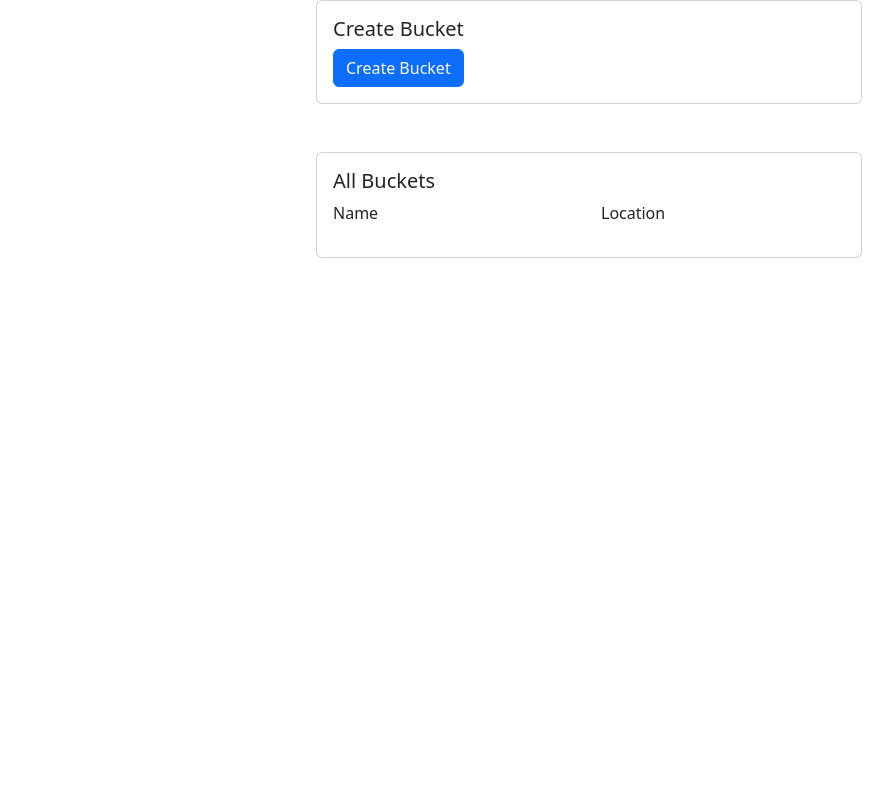
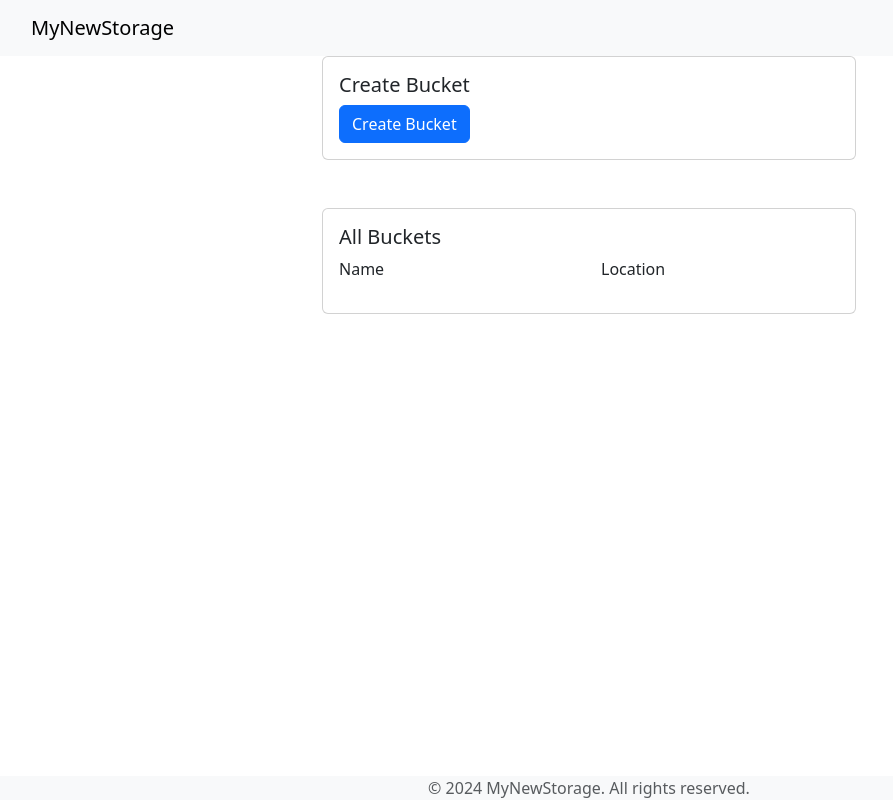
Before and after one commit to janlebar/test-agenda, an Angular app: page /home in a window 1280 px wide. Shown: the whole page, without its empty margins (51-944 px from the left). Built offline with nearby package versions, Linux system fonts and the light colour scheme.

Commit message:
redesigning

```diff
--- a/src/app/app.component.html
+++ b/src/app/app.component.html
@@ -1,2 +1,20 @@
 
-<router-outlet/>
+<header class="navbar navbar-expand-lg navbar-light bg-light">
+  <div class="container">
+    <a class="navbar-brand" href="#">MyNewStorage </a>
+    </div>
+</header>
+
+<!-- Main Content Area -->
+<main class="flex-grow-1">
+  <div class="container">
+    <router-outlet></router-outlet>
+  </div>
+</main>
+
+<!-- Footer -->
+<footer class="footer fixed-bottom bg-light">
+  <div class="container text-center">
+    <span class="text-muted">&copy; 2024 MyNewStorage. All rights reserved.</span>
+  </div>
+</footer>
--- a/src/app/bucket-detail/bucket-detail.component.html
+++ b/src/app/bucket-detail/bucket-detail.component.html
@@ -1,16 +1,45 @@
 
-  <div class="container">
-    <h1>Bucket Detail</h1>
-    <div>
-      <p>Name: {{ bucketSignal().name }}</p>
-      <p>Location: {{ bucketSignal().location }}</p>
+
+
+  <div class="container mt-5">
+    <div class="row justify-content-center">
+      <div class="col-md-6">
+        <div class="card">
+          <div class="card-body">
+            <h5 class="card-title">Bucket Detail</h5>
+
+            <div class="row">
+              <div class="col">
+                <p>Name</p>
+              </div>
+              <div class="col">
+                <p>Last modified</p>
+              </div>
+            </div>
+
+
+            <div>
+                <label for="fileInput" class="btn btn-danger">Upload Object</label>
+                <input type="file" id="fileInput" style="display:none;" (change)="onFileSelected($event)" />
+            </div>
+
+
+            <ul class="list-group">
+              @for (file of bucketSignal().files; track file) {
+              <li class="list-group-item">
+                <div class="row">
+                  <div class="col">
+                    <p>{{ file }}</p>
+                  </div>
+                  <div class="col">
+                    <p>{{ bucketSignal().location }}</p>
+                  </div>
+                </div>
+              </li>
+              }
+            </ul>
+          </div>
+        </div>
+      </div>
     </div>
-    <!-- Add file input element -->
-    <div>
-      <input type="file" (change)="onFileSelected($event)" />
-    </div>
-
-    @for (file of bucketSignal().files; track file) {
-        <a>{{ file }}</a>
-    }
   </div>
--- a/src/app/bucket-list/bucket-list.component.html
+++ b/src/app/bucket-list/bucket-list.component.html
@@ -1,4 +1,4 @@
-<div class="container">
+<!-- <div class="container">
     <div class="row justify-content-center">
         <div class="col-md-6">
             <div class="card">
@@ -11,7 +11,7 @@
             </div>
         </div>
     </div>
-</div>
+</div> -->
 
 <div class="container mt-5">
     <div class="row justify-content-center">
--- a/src/app/cloudstorage/cloudstorage.component.html
+++ b/src/app/cloudstorage/cloudstorage.component.html
@@ -1,18 +1,16 @@
-<div class="container">
+<div class="container mt-5">
   <div class="row justify-content-center">
-      <div class="col-md-4">
+      <div class="col-md-6">
           <div class="card">
               <div class="card-body">
                   <h5 class="card-title">Create Bucket</h5>
                   <form (ngSubmit)="onSubmit()">
                       <div class="form-group row">
-                <div class="col-md-6">
-
+                          <div class="col">
                               <label for="name">Bucket name:</label>
                               <input type="text" id="name" class="form-control" [(ngModel)]="user.name" name="username">
                           </div>
-                <div class="col-md-6">
-
+                          <div class="col">
                               <label for="location">Bucket Location:</label>
                               <select id="location" class="form-control" [(ngModel)]="user.location" name="location" required>
                                   <option value="">Select a location</option>
@@ -29,4 +27,5 @@
   </div>
 </div>
 
+
   <app-bucket-list/>
--- a/src/app/home/home.component.html
+++ b/src/app/home/home.component.html
@@ -1 +1,2 @@
+<app-mainnavigation/>
 <app-bucket-list/>
--- a/src/app/home/home.component.ts
+++ b/src/app/home/home.component.ts
@@ -1,10 +1,11 @@
 import { Component } from '@angular/core';
 import {BucketListComponent} from '../bucket-list/bucket-list.component';
+import {MainnavigationComponent} from '../mainnavigation/mainnavigation.component'
 
 @Component({
   selector: 'app-home',
   standalone: true,
-  imports: [BucketListComponent],
+  imports: [BucketListComponent, MainnavigationComponent],
   templateUrl: './home.component.html',
   styleUrl: './home.component.css'
 })
--- /dev/null
+++ b/src/app/mainnavigation/mainnavigation.component.html
@@ -0,0 +1,14 @@
+<div class="container">
+    <div class="row justify-content-center">
+        <div class="col-md-6">
+            <div class="card">
+                <div class="card-body">
+                    <h5 class="card-title">Create Bucket</h5>
+                    <nav>
+                        <button class="btn btn-primary" routerLink="/cloudstorage" type="submit">Create Bucket</button>
+                    </nav>
+                </div>
+            </div>
+        </div>
+    </div>
+</div>
```
Also changed, not shown: src/app/mainnavigation/mainnavigation.component.ts (added, +13 -0 lines), src/app/mainnavigation/mainnavigation.component.css (added), 1 other file (tests, documents, lock files or other folders). Lines whose indentation alone changed are shown as unchanged.
